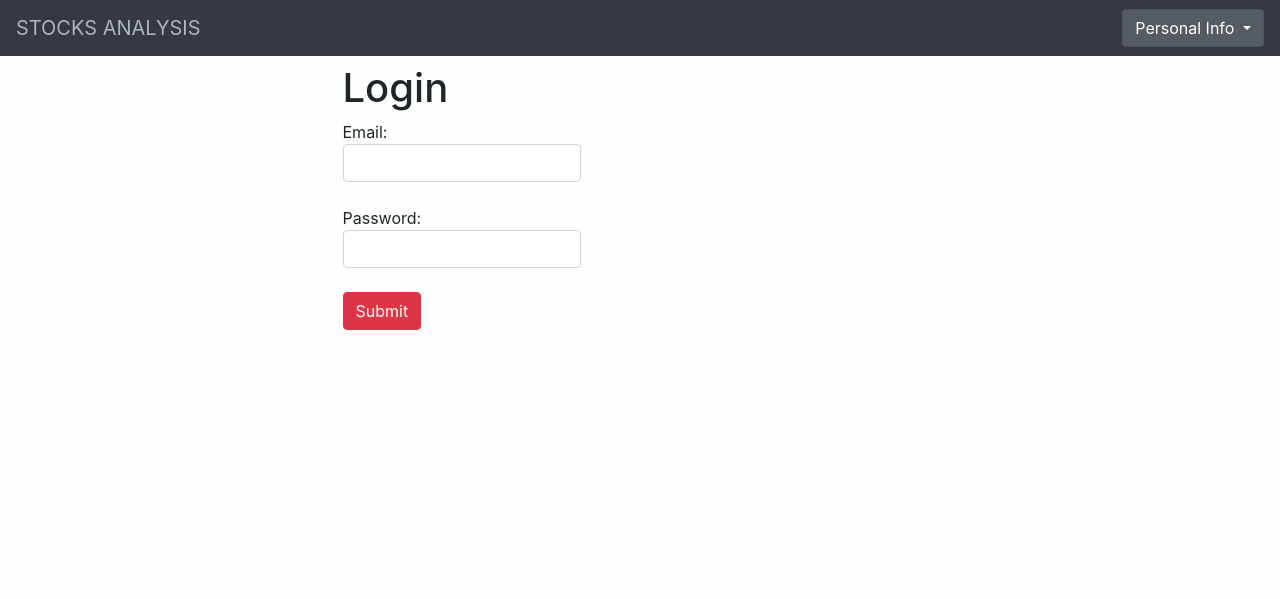
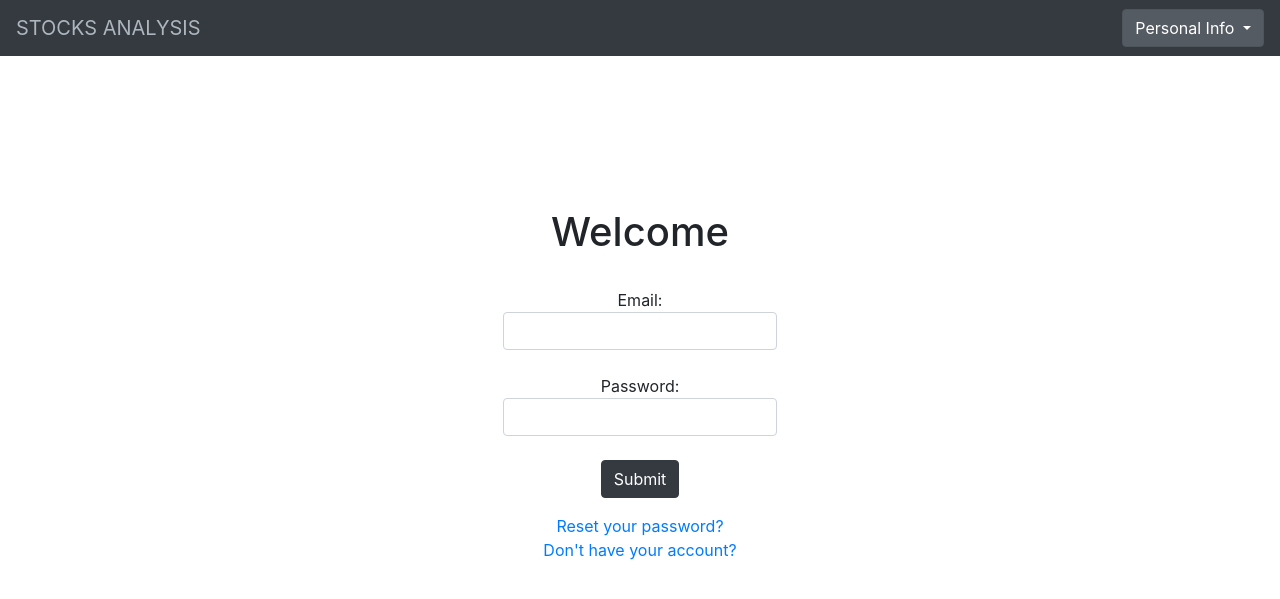
Before and after one commit to Linh-T-Pham/Stock-Analysis-Tool, a Flask app: page /login in a window 1280 px wide. Shown: the top 599 px of the page. Run offline with Flask 2, Linux system fonts and the light colour scheme; some libraries are stand-ins or nearby versions.

```diff
--- a/server.py
+++ b/server.py
@@ -24,12 +24,11 @@ def get_company_info():
     """Make the search box active and help users look for company info"""
 
     ticker = request.args.get('ticker')
-    try:
-        api_request = requests.get("https://cloud.iexapis.com/stable/stock/"+ ticker + "/company/quote?token=pk_ab6548b1284345368ccec6e806e70415")
-        ticker_api = api_request.json()
 
-    except:
-        print("Invalid Company Name")
+    api_request = requests.get("https://cloud.iexapis.com/stable/stock/"+ ticker + "/company/quote?token=pk_ab6548b1284345368ccec6e806e70415")
+    ticker_api = api_request.json()
+
+
 
     return render_template("comp_info.html", ticker=ticker, ticker_api = ticker_api)
 
@@ -126,7 +125,7 @@ def register_create():
     db.session.add(new_user)
     db.session.commit()
 
-    return redirect("/login")
+    return redirect("/")
 
 @app.route("/login", methods=["POST"])
 def login_process():
@@ -242,15 +241,15 @@ def add_stock():
                             max1 = max1,
                             max2 = max2)
 
-@app.route("/delete", methods=['POST'])
-def delete_stock():
+# @app.route("/delete", methods=['POST'])
+# def delete_stock():
 
-    item = request.form.get("delete_ticker")
-    delete_item = User_Company.query.filter_by(ticker=item).first()
-    db.session.delete(delete_item)
-    db.session.commit()
+#     item = request.form.get("delete_ticker")
+#     delete_item = User_Company.query.filter_by(ticker=item).first()
+#     db.session.delete(delete_item)
+#     db.session.commit()
 
-    return redirect('/user_stock')
+#     return redirect('/user_stock')
 
 
 @app.route("/user_portfolio")
@@ -268,8 +267,8 @@ def analyze_corr():
 
     #set the time frame to fetch stock data
 
-    start = dt.datetime(2019, 10, 26)
-    end = dt.datetime(2019, 11, 23)
+    start = dt.datetime(2019, 11, 7)
+    end = dt.datetime(2019, 12, 7)
 
     df1 = pan.DataReader(ticker1, 'av-daily', start, end,
         api_key="pk_ab6548b1284345368ccec6e806e70415")['close']
@@ -294,7 +293,7 @@ def analyze_corr():
                 "data": []}
 
     for d1, per1 in ticker1_dict.items():
-        if d1 != "2019-10-28":
+        if d1 != '2019-11-07':
             dataset1["data"].append({"x":d1, "y":per1})
 
     datasets.append(dataset1)
@@ -311,7 +310,7 @@ def analyze_corr():
                 }
 
     for d2, per2 in ticker2_dict.items():
-        if d2 != "2019-10-28":
+        if d2 != '2019-11-07':
             dataset2["data"].append({"x":d2, "y":per2})
 
     datasets.append(dataset2)
@@ -372,6 +371,7 @@ def create_risk_return():
             "showLine":False,
             "borderColor": "blue",
             "pointRadius": 7,
+            "pointBackgroundColor": "aqua",
             "data": data_list
         }]
 
@@ -418,7 +418,7 @@ def lookup_ticker():
 if __name__ == "__main__":
 
     # Do not debug for demo
-    app.debug = True
+    app.debug = False
 
     connect_to_db(app)
 
--- a/templates/base.html
+++ b/templates/base.html
@@ -60,7 +60,7 @@
   <div class="input-group">
       <input type="Search" class="form-control" placeholder="Get Company Info" name="ticker">
       <div class="input-group-btn">
-          <button class="btn btn-default" type="submit"><i class="fa fa-search" style="font-size: 20px"></i></button>
+          <button class="btn btn-default" type="submit"><i class="fa fa-search" style="font-size: 20px; color:white"></i></button>&nbsp&nbsp&nbsp
   </div>
 
   </form>
@@ -74,8 +74,8 @@
   </a>
 
   <div class="dropdown-menu dropdown-menu-right" aria-labelledby="dropdownMenuLink">
+    <a class="dropdown-item" href="/login"><i class="fa fa-sign-in"></i>&nbspLogin</a>
     <a class="dropdown-item" href="/logout"><i class="fa fa-sign-in"></i>&nbspLogout</a>
-    <a class="dropdown-item" href="/login"><i class="fa fa-sign-in"></i>&nbspLogin</a>
     <a class="dropdown-item" href="/user_stock"><i class="fa fa-user-circle-o"></i>&nbspMy Portfolio</a>
   </div>
 </div>
--- a/templates/login_form.html
+++ b/templates/login_form.html
@@ -3,19 +3,15 @@
 
 <!DOCTYPE html>
 <html>
+<body><br><br><br><br><br><br>
 
-<body>
+<div class="container">
+  <div class="row">
+    <div class="col-md-4"></div>
+    <div class="col-md-4">
+       <h1 class="text-center">Welcome</h1><br>
 
-<style>
-  body {
-    background-color: #FDFEFE;
-  }
-</style>
-
-<main class="container col-6 my-2">
-<div class="well spaced" style="width:40%;">
-<div>
-  <h1>Login</h1>
+<div class="text-center">
   <form action="/login" method="POST">
 
     <div class="form-group">
@@ -32,14 +28,16 @@
     </div>
 
     <div class="form-group">
-      <input type="submit"  class="btn btn-danger">
+      <input type="submit"  class="btn btn-dark">
     </div>
+    <a href="a">Reset your password?</a><br>
+    <a href="a">Don't have your account?<a/>
 
 
   </form>
 </div>
 </div>
-</main>
+
 </body>
 
 </html>
--- a/templates/register.html
+++ b/templates/register.html
@@ -9,7 +9,7 @@
 <div class="well spaced" style="width:40%;">
 <div>
   <h1>Sign Up</h1>
-  <form action="/login" method="POST">
+  <form action="/register" method="POST">
 
     <div class="form-group">
       <label>First Name:
```
Also changed, not shown: templates/homepage.html (+9 -6 lines).
